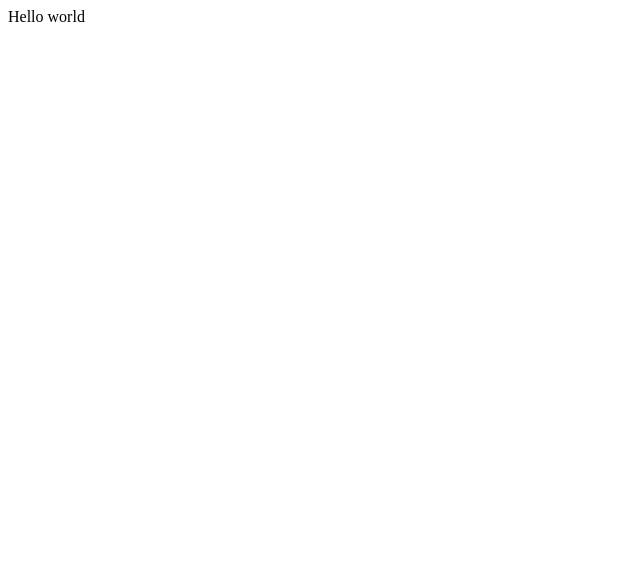
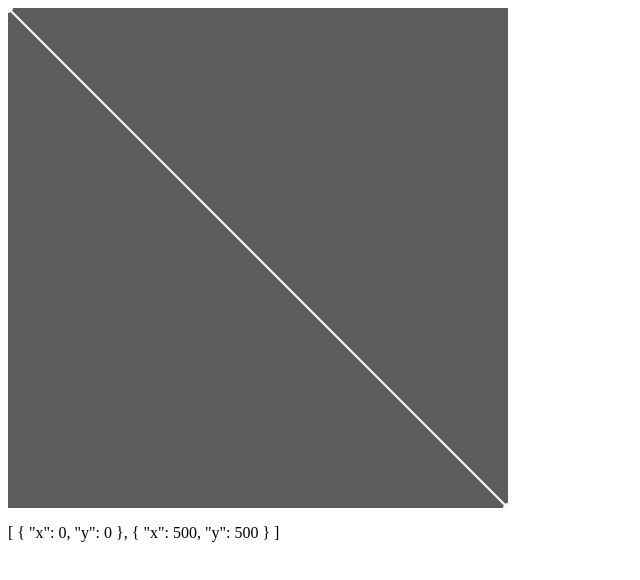
Before and after one commit to skorikovkr/color-correction, a Vue app: page / in a window 1280 px wide. Shown: the top 580 px of the page, without its empty margins (0-640 px from the left). Built offline with nearby package versions, Linux system fonts and the light colour scheme.

Commit message:
Canvas with draggable points

```diff
--- a/src/App.vue
+++ b/src/App.vue
@@ -1,9 +1,83 @@
 <script setup lang="ts">
+import { computed, ref, Ref } from 'vue';
+import DraggablePoint from './components/DraggablePoint.vue';
+import { Point, cubicSplineInterpolation, getSVGPathForSpline } from "./utils/cubicSplineInterpolation";
 
+const size = {
+  width: 500,
+  height: 500
+};
+
+const initialPoints : Point[] = [
+  { x: 0, y: 0 },
+  { x: size.height, y: size.width },
+]
+
+const points = ref(initialPoints);
+const currentDraggablePointIndex : Ref<number | null> = ref(null);
+
+const cubicPolynomials = computed(() => cubicSplineInterpolation(points.value));
+const svgPath = computed(() => getSVGPathForSpline(cubicPolynomials.value, points.value));
+
+const isMonotonic = (seq : Point[]) => seq.every((e, i, a) => i ? e.x >= a[i-1].x : true) || seq.every((e, i, a) => i ? e.x <= a[i-1].x : true);
+
+const handleChangeCoords = (e : MouseEvent) => {
+  if (currentDraggablePointIndex.value === null) return;
+  const tempPoints = [...points.value];
+  if (currentDraggablePointIndex.value !== 0 && currentDraggablePointIndex.value !== (points.value.length - 1)) {
+    tempPoints[currentDraggablePointIndex.value].x = e.clientX;
+  }
+  tempPoints[currentDraggablePointIndex.value].y = e.clientY;
+  if (!isMonotonic(tempPoints)) {
+    tempPoints.sort((p1, p2) => p1.x - p2.x);
+    currentDraggablePointIndex.value = tempPoints.findIndex(p => p.x === e.clientX && p.y === e.clientY);
+  }
+  let prevPoint = tempPoints[0];
+
+  // prevent distortion on points x equality
+  // ДОДЕЛАТЬ
+  for (let i = 1; i < tempPoints.length; i++) {
+    if (prevPoint.x === tempPoints[i].x)
+      tempPoints[i].x = tempPoints[i].x + 1;
+    prevPoint = tempPoints[i];
+  }
+  points.value = tempPoints;
+}
+
+const handleStartDragging = (pointIndex : number) => {
+  currentDraggablePointIndex.value = pointIndex;
+};
+
+const handleStopDragging = () => {
+  currentDraggablePointIndex.value = null;
+};
+
+const handleNotPointMouseDown = (e : MouseEvent) => {
+  const tempPoints = [...points.value];
+  tempPoints.push({ x: e.clientX, y: e.clientY });
+  tempPoints.sort((p1, p2) => p1.x - p2.x);
+  points.value = tempPoints;
+}
 </script>
 
 <template>
-  Hello world
+  <div :style="{ height: size.height+'px', width: size.width+'px', backgroundColor: '#5C5C5C', position: 'relative'}"
+    @mouseup="handleStopDragging"
+    @mousemove="handleChangeCoords"
+    @mousedown="handleNotPointMouseDown"
+  >
+    <svg :style="{height: '100%', width: '100%', backgroundColor: '#5C5C5C'}">
+      <path :d="svgPath" fill="none" stroke="#FAFAFA" stroke-width="2"></path>
+      <DraggablePoint
+        v-for="(p, i) in points"
+        :key="i"
+        :point="p"
+        @startDragging="() => handleStartDragging(i)"
+      >
+      </DraggablePoint>
+    </svg>
+  </div>
+  <p>{{ points }}</p>
 </template>
 
 <style scoped>
--- /dev/null
+++ b/src/components/DraggablePoint.vue
@@ -0,0 +1,33 @@
+<script lang="ts" setup>
+import { PropType } from 'vue';
+import { Point } from '../utils/cubicSplineInterpolation';
+
+defineProps({
+    point: {
+        type: Object as PropType<Point>,
+        required: true
+    },
+    radius: {
+        type: Number,
+        default: 5
+    },
+    color: {
+        type: String,
+        default: '#FAFAFA'
+    }
+});
+
+const emit = defineEmits(['startDragging']);
+
+</script>
+
+<template>
+  <circle
+    class="draggable-point"
+    :cx="point.x"
+    :cy="point.y"
+    :r="radius"
+    :fill="color"
+    @mousedown.stop="() => emit('startDragging')"
+  />
+</template>
--- a/src/utils/cubicSplineInterpolation.ts
+++ b/src/utils/cubicSplineInterpolation.ts
@@ -21,7 +21,7 @@ export class CubicPoly {
     }
 }
 
-type CubicSplineInterpolationResult = Array<{
+export type CubicSplineInterpolationResult = Array<{
 	polynomial: CubicPoly,
 	range: {
 		xmin: number,
```
